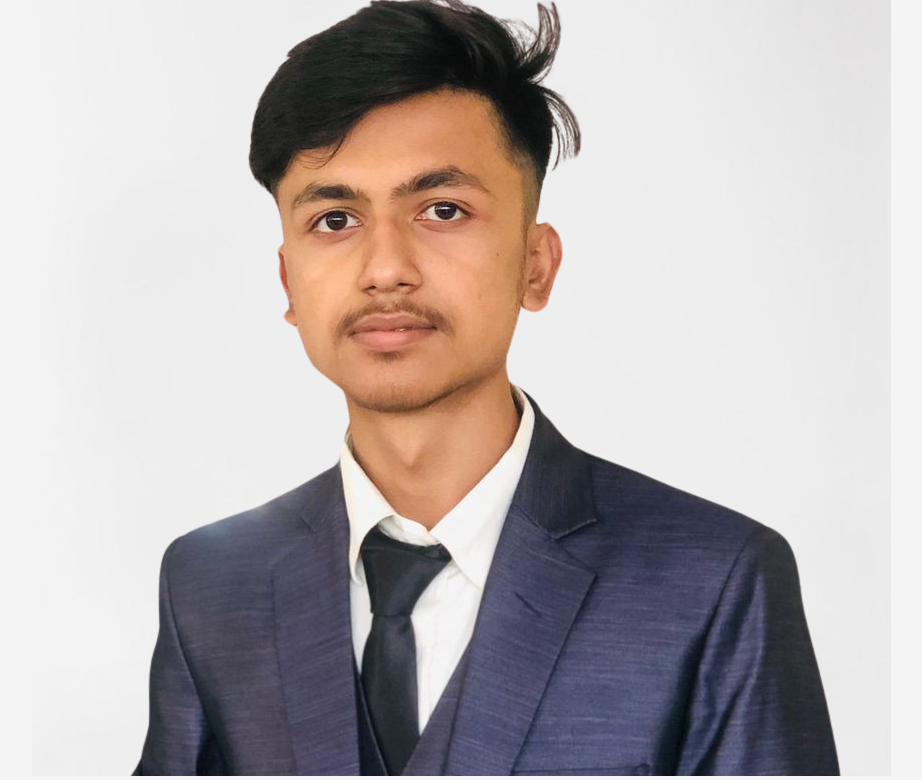
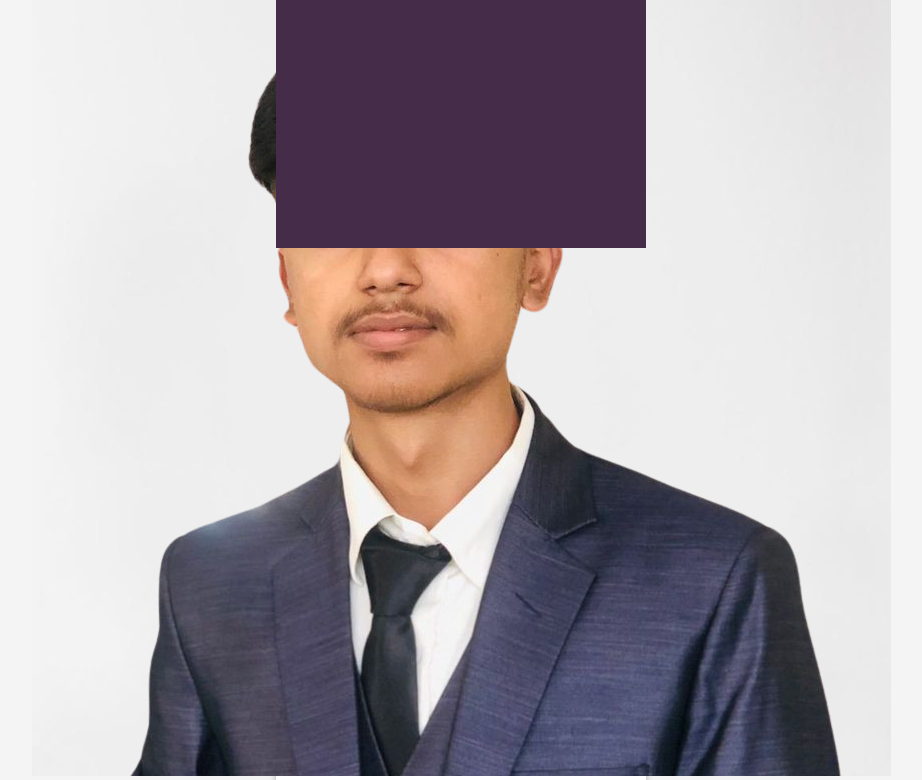
Before and after one commit to DiwasLamichhane/Profile-Card, a plain HTML site: page index.html in a window 1280 px wide. Shown: the top 780 px of the page, without its empty margins (179-1101 px from the left). Drawn offline with nearby package versions, Linux system fonts and the light colour scheme.

Commit message:
Update style.css

```diff
--- a/style.css
+++ b/style.css
@@ -22,3 +22,25 @@ body{
     justify-content: center;
     background-color: #f4f4f4f4;
 }
+#profile-card{
+    max-width: 370px;
+    width: 100%;
+    background-color: white;
+    border-radius: 24px;
+    box-shadow: 0 5px 7px rgb(174, 174, 174);
+    padding: 24px;
+    display: flex;
+    flex-direction: column;
+    align-items: center;
+    position: relative;
+}
+#profile-card::before{
+    content: '';
+    background-color: rgb(69, 45, 74);
+    height: 35%;
+    width: 100%;
+    position: absolute;
+    top: 0;
+    left: 0;
+    border-radius: 26px 26px 0 0;
+}
```
